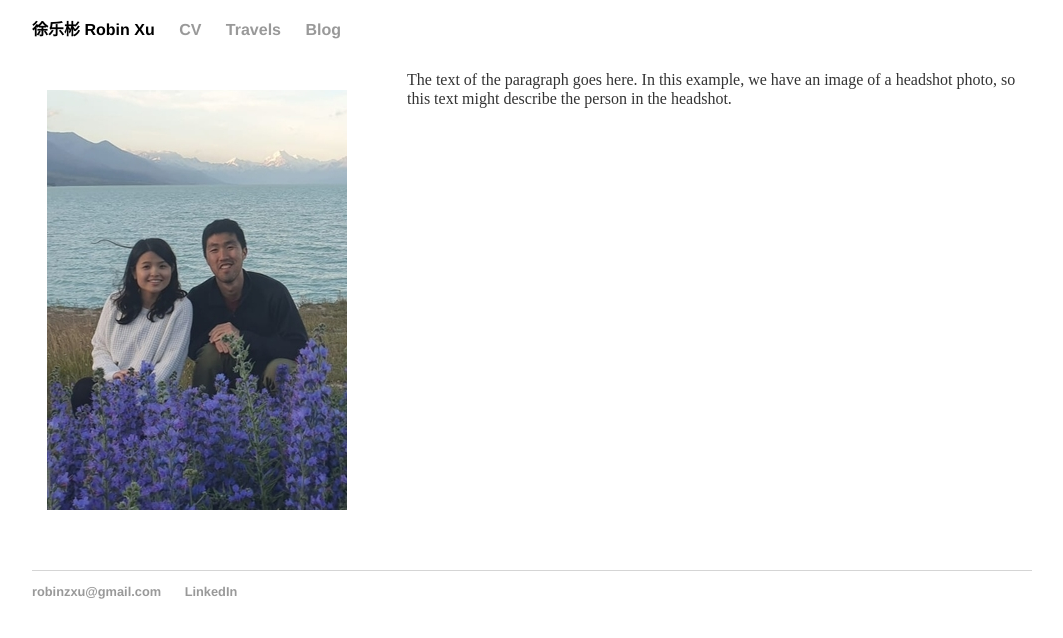
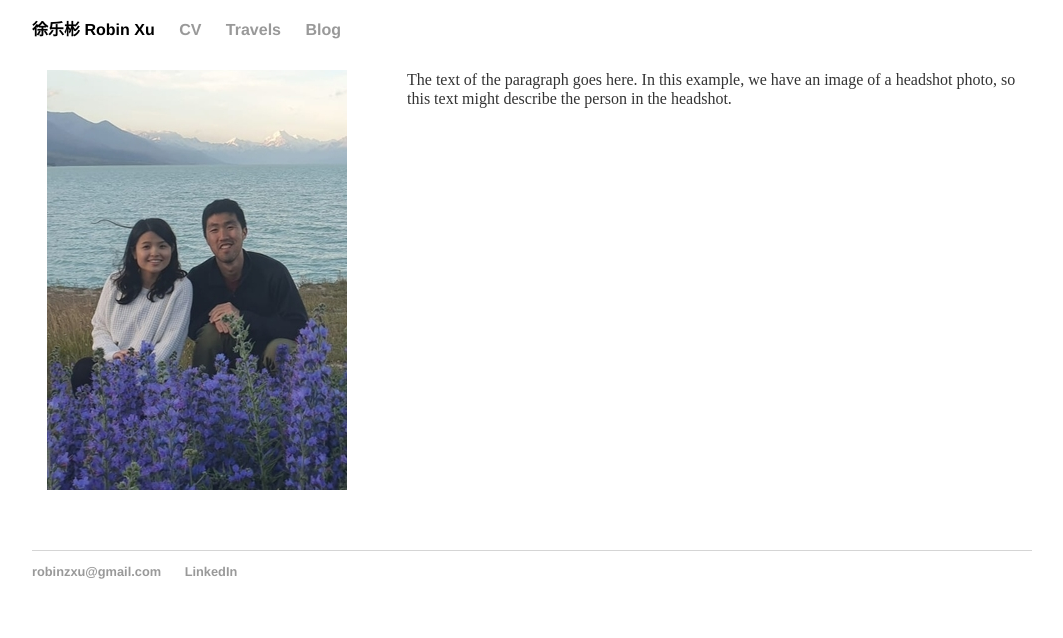
Before and after one commit to robinzxu/robinzxu.github.io, a Jekyll site: the page built from index.html, in a window 1280 px wide. Shown: the top 638 px of the page, without its empty margins (108-1171 px from the left). Built offline with Jekyll 4.4.1, drawn with Linux system fonts in a browser that asks for light colours.

Commit message:
Update main.css

```diff
--- a/css/main.css
+++ b/css/main.css
@@ -22,7 +22,7 @@ footer { border-top: 1px solid #d5d5d5; font-size: 0.8em;}
 /* Home */
 .left {
  float: left;
- padding: 20px 60px 60px 0;
+ padding: 0px 60px 60px 0;
 }
 
 /* Blog */
```
